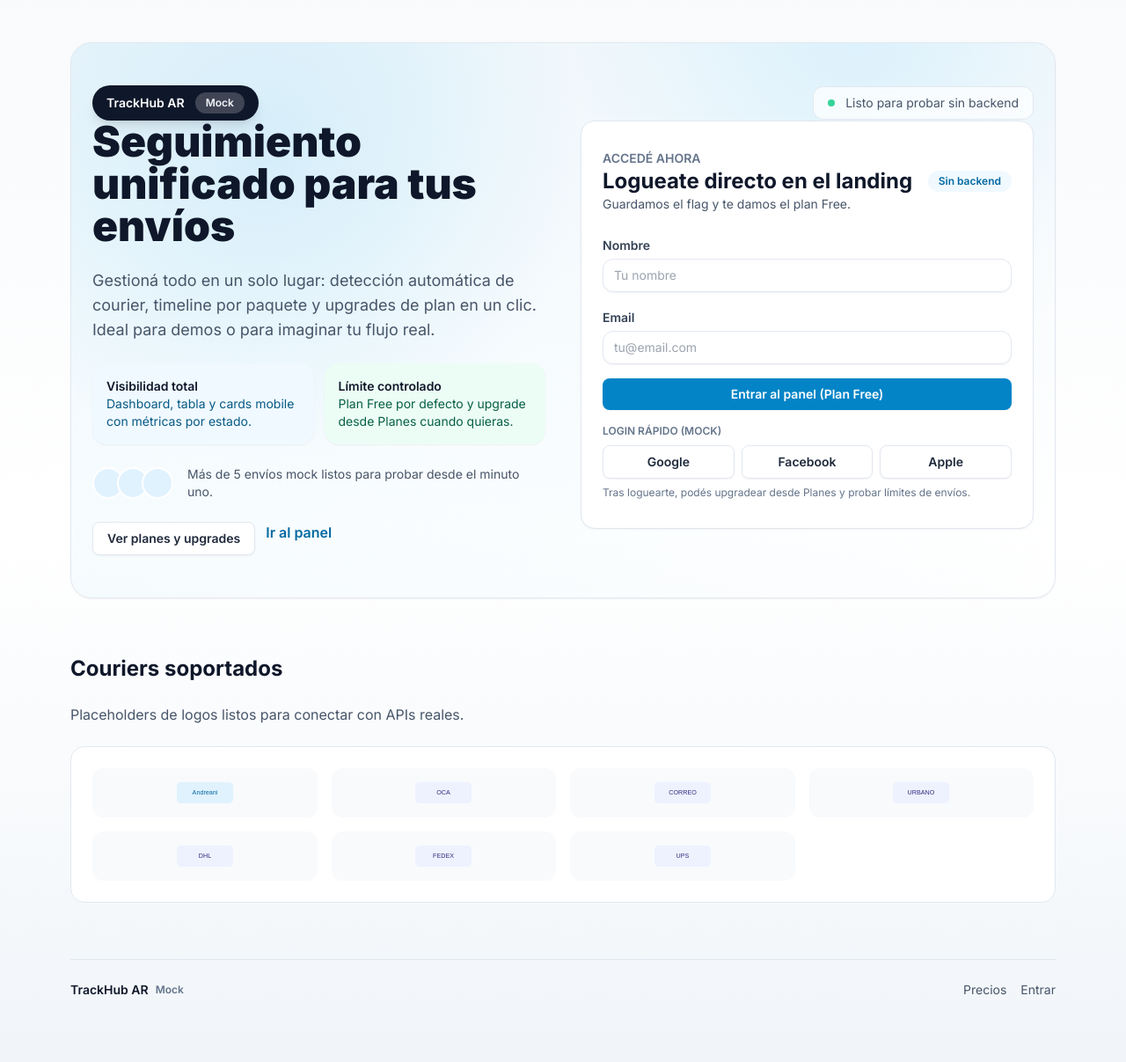
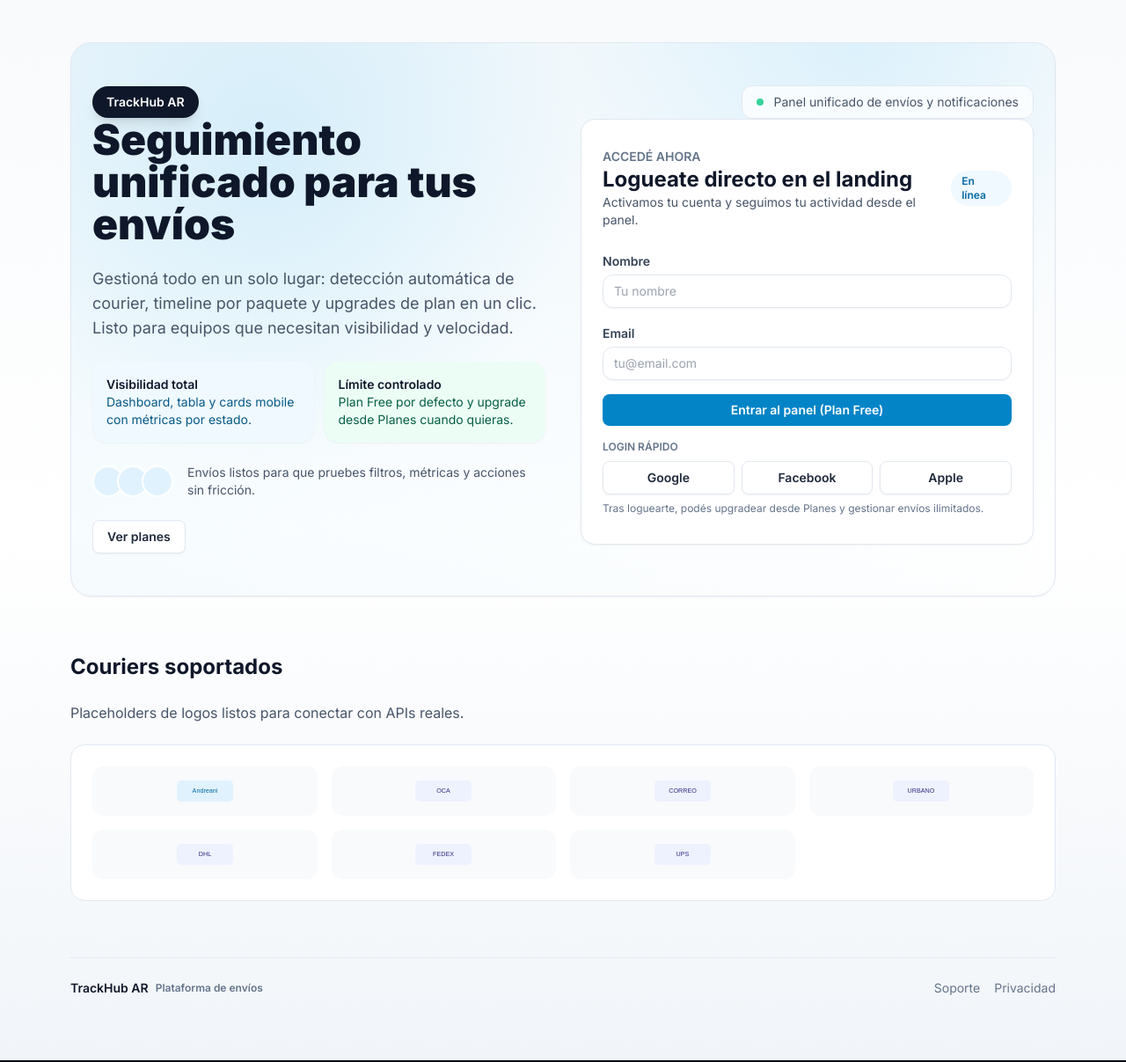
Before and after one commit to Mariano-Martinez/Proyecto-2, a Next.js app: page / in a window 1280 px wide. Shown: the whole page at 88% size. Built offline with nearby package versions, Linux system fonts and the light colour scheme.

Commit message:
Align auth to landing and remove mock messaging

```diff
--- a/src/app/auth/page.tsx
+++ b/src/app/auth/page.tsx
@@ -1,98 +1,14 @@
 'use client';
 
-import { useState } from 'react';
-import { setAuth, setPlan, getPlan, consumeRedirectPath } from '@/lib/storage';
-import { useRouter, useSearchParams } from 'next/navigation';
-import Link from 'next/link';
-import { Plan } from '@/lib/types';
+import { useEffect } from 'react';
+import { useRouter } from 'next/navigation';
 
 export default function AuthPage() {
-  const [mode, setMode] = useState<'login' | 'signup'>('login');
-  const searchParams = useSearchParams();
   const router = useRouter();
-  const next = searchParams.get('next') || '/dashboard';
 
-  const handleSubmit = (e: React.FormEvent<HTMLFormElement>) => {
-    e.preventDefault();
-    setAuth(true);
-    if (!getPlan()) setPlan(Plan.FREE);
-    const stored = consumeRedirectPath();
-    router.replace(stored || next);
-  };
+  useEffect(() => {
+    router.replace('/');
+  }, [router]);
 
-  const handleSocial = () => {
-    setAuth(true);
-    if (!getPlan()) setPlan(Plan.FREE);
-    const stored = consumeRedirectPath();
-    router.replace(stored || next);
-  };
-
-  return (
-    <main className="min-h-screen bg-slate-50">
-      <div className="mx-auto flex max-w-5xl flex-col gap-10 px-4 py-12 lg:flex-row lg:items-center lg:gap-16">
-        <div className="flex-1 space-y-4">
-          <p className="text-sm font-semibold text-sky-600">TrackHub AR</p>
-          <h1 className="text-4xl font-black text-slate-900">Accedé a tu panel</h1>
-          <p className="text-lg text-slate-600">
-            Este flujo es 100% mock: guardamos un flag en localStorage para navegar y probar el dashboard.
-          </p>
-          <div className="rounded-2xl border border-slate-200 bg-white p-4 text-sm text-slate-700">
-            Si venís desde pricing, respetamos tu plan elegido y te redirigimos al dashboard.
-          </div>
-        </div>
-        <div className="w-full max-w-md rounded-2xl border border-slate-200 bg-white p-6 shadow-sm">
-          <div className="flex gap-2 rounded-xl bg-slate-100 p-1">
-            <button
-              className={`flex-1 rounded-lg px-4 py-2 text-sm font-semibold ${
-                mode === 'login' ? 'bg-white text-slate-900 shadow-sm' : 'text-slate-500'
-              }`}
-              onClick={() => setMode('login')}
-            >
-              Iniciar sesión
-            </button>
-            <button
-              className={`flex-1 rounded-lg px-4 py-2 text-sm font-semibold ${
-                mode === 'signup' ? 'bg-white text-slate-900 shadow-sm' : 'text-slate-500'
-              }`}
-              onClick={() => setMode('signup')}
-            >
-              Crear cuenta
-            </button>
-          </div>
-
-          <form className="mt-6 space-y-4" onSubmit={handleSubmit}>
-            <div>
-              <label className="label">Email</label>
-              <input type="email" className="input mt-1" required placeholder="tu@email.com" />
-            </div>
-            <div>
-              <label className="label">Contraseña</label>
-              <input type="password" className="input mt-1" required placeholder="••••••••" />
-            </div>
-            <button type="submit" className="btn-primary w-full rounded-xl px-4 py-2">
-              {mode === 'login' ? 'Entrar' : 'Crear cuenta'}
-            </button>
-            <div className="grid gap-2 sm:grid-cols-3">
-              {['Google', 'Facebook', 'Apple'].map((provider) => (
-                <button
-                  key={provider}
-                  type="button"
-                  className="btn-secondary w-full rounded-xl px-4 py-2"
-                  onClick={handleSocial}
-                >
-                  {provider}
-                </button>
-              ))}
-            </div>
-            <p className="text-center text-sm text-slate-600">
-              ¿Todavía no sabés qué plan elegir?{' '}
-              <Link href="/pricing" className="font-semibold text-sky-600">
-                Ver precios
-              </Link>
-            </p>
-          </form>
-        </div>
-      </div>
-    </main>
-  );
+  return null;
 }
--- a/src/app/integrations/page.tsx
+++ b/src/app/integrations/page.tsx
@@ -9,7 +9,7 @@ import { ArrowUpRightIcon, LockClosedIcon } from '@heroicons/react/24/outline';
 
 const integrations = [
   { name: 'MercadoLibre', description: 'Sincronizá ventas e importá trackings.', plan: Plan.BUSINESS },
-  { name: 'Gmail', description: 'Detectamos códigos en tus emails. Mock.', plan: Plan.BUSINESS },
+  { name: 'Gmail', description: 'Detectamos códigos en tus emails y creamos envíos.', plan: Plan.BUSINESS },
   { name: 'Shopify', description: 'Próximamente, importación automática.', plan: Plan.BUSINESS },
 ];
 
@@ -26,9 +26,9 @@ export default function IntegrationsPage() {
         <main className="flex-1 px-4 pb-24 pt-6 lg:px-8 lg:pb-12">
           <div className="flex items-center justify-between">
             <div>
-              <p className="text-sm font-semibold text-sky-600">Integraciones (mock)</p>
+              <p className="text-sm font-semibold text-sky-600">Integraciones</p>
               <h1 className="text-3xl font-black text-slate-900">Conectá tus canales</h1>
-              <p className="text-sm text-slate-600">Disponibles en Business+. Todos los botones son UI.</p>
+              <p className="text-sm text-slate-600">Disponibles en Business+. Gestioná tus canales desde un solo panel.</p>
             </div>
             {plan !== Plan.BUSINESS && plan !== Plan.ENTERPRISE && (
               <a href="/pricing" className="btn-primary rounded-xl px-4 py-2">
--- a/src/app/page.tsx
+++ b/src/app/page.tsx
@@ -1,7 +1,6 @@
 'use client';
 
 import Link from 'next/link';
-import { PricingCard } from '@/components/PricingCard';
 import Image from 'next/image';
 import { Courier, Plan } from '@/lib/types';
 import { setAuth, setPlan, getPlan } from '@/lib/storage';
@@ -46,11 +45,10 @@ export default function HomePage() {
           <div className="flex flex-col gap-6 sm:flex-row sm:items-center sm:justify-between">
             <div className="inline-flex items-center gap-3 rounded-full bg-slate-900 px-4 py-2 text-white shadow-lg">
               <span className="text-sm font-semibold">TrackHub AR</span>
-              <span className="rounded-full bg-white/20 px-3 py-1 text-xs font-semibold text-slate-100">Mock</span>
             </div>
             <div className="flex items-center gap-3 rounded-xl border border-slate-200 bg-white/70 px-4 py-2 text-sm text-slate-600 backdrop-blur">
               <span className="h-2 w-2 rounded-full bg-emerald-400" />
-              Listo para probar sin backend
+              Panel unificado de envíos y notificaciones
             </div>
           </div>
           <div className="grid items-start gap-10 lg:grid-cols-2">
@@ -59,8 +57,8 @@ export default function HomePage() {
                 Seguimiento unificado para tus envíos
               </h1>
               <p className="text-lg text-slate-600">
-                Gestioná todo en un solo lugar: detección automática de courier, timeline por paquete y upgrades de
-                plan en un clic. Ideal para demos o para imaginar tu flujo real.
+                Gestioná todo en un solo lugar: detección automática de courier, timeline por paquete y upgrades de plan
+                en un clic. Listo para equipos que necesitan visibilidad y velocidad.
               </p>
               <div className="grid gap-3 md:grid-cols-2">
                 <div className="rounded-2xl bg-sky-50 p-4 text-sm text-sky-800 shadow-sm">
@@ -82,14 +80,11 @@ export default function HomePage() {
                     />
                   ))}
                 </div>
-                Más de 5 envíos mock listos para probar desde el minuto uno.
+                Envíos listos para que pruebes filtros, métricas y acciones sin fricción.
               </div>
               <div className="flex flex-wrap gap-3">
                 <Link href="/pricing" className="btn-secondary rounded-xl px-5 py-3 text-base">
-                  Ver planes y upgrades
-                </Link>
-                <Link href="/dashboard" className="btn-link text-base font-semibold text-sky-700">
-                  Ir al panel
+                  Ver planes
                 </Link>
               </div>
             </div>
@@ -99,9 +94,9 @@ export default function HomePage() {
                 <div>
                   <p className="text-sm font-semibold uppercase text-slate-500">Accedé ahora</p>
                   <h2 className="text-2xl font-bold text-slate-900">Logueate directo en el landing</h2>
-                  <p className="text-sm text-slate-600">Guardamos el flag y te damos el plan Free.</p>
+                  <p className="text-sm text-slate-600">Activamos tu cuenta y seguimos tu actividad desde el panel.</p>
                 </div>
-                <div className="rounded-full bg-sky-50 px-3 py-1 text-xs font-semibold text-sky-700">Sin backend</div>
+                <div className="rounded-full bg-sky-50 px-3 py-1 text-xs font-semibold text-sky-700">En línea</div>
               </div>
               <form className="mt-6 space-y-4" onSubmit={handleLogin}>
                 <div>
@@ -129,7 +124,7 @@ export default function HomePage() {
                 </button>
               </form>
               <div className="mt-4 space-y-2">
-                <p className="text-xs font-semibold uppercase text-slate-500">Login rápido (mock)</p>
+                <p className="text-xs font-semibold uppercase text-slate-500">Login rápido</p>
                 <div className="grid gap-2 sm:grid-cols-3">
                   <button
                     type="button"
@@ -154,7 +149,7 @@ export default function HomePage() {
                   </button>
                 </div>
                 <p className="text-xs text-slate-500">
-                  Tras loguearte, podés upgradear desde Planes y probar límites de envíos.
+                  Tras loguearte, podés upgradear desde Planes y gestionar envíos ilimitados.
                 </p>
               </div>
             </div>
@@ -176,15 +171,11 @@ export default function HomePage() {
         <footer className="flex flex-col gap-3 border-t border-slate-200 py-6 text-sm text-slate-600 sm:flex-row sm:items-center sm:justify-between">
           <div className="flex items-center gap-2 font-semibold text-slate-900">
             TrackHub AR
-            <span className="text-xs text-slate-500">Mock</span>
+            <span className="text-xs text-slate-500">Plataforma de envíos</span>
           </div>
-          <div className="flex gap-4">
-            <Link href="/pricing" className="hover:text-sky-600">
-              Precios
-            </Link>
-            <Link href="/auth" className="hover:text-sky-600">
-              Entrar
-            </Link>
+          <div className="flex gap-4 text-slate-500">
+            <span>Soporte</span>
+            <span>Privacidad</span>
           </div>
         </footer>
       </div>
--- a/src/app/settings/page.tsx
+++ b/src/app/settings/page.tsx
@@ -50,7 +50,7 @@ export default function SettingsPage() {
               <div className="flex items-center justify-between rounded-xl border border-slate-100 bg-slate-50 p-4">
                 <div>
                   <p className="text-sm font-semibold text-slate-900">Notificaciones</p>
-                  <p className="text-xs text-slate-500">Email y push (mock)</p>
+                  <p className="text-xs text-slate-500">Email y push</p>
                 </div>
                 <label className="inline-flex cursor-pointer items-center">
                   <input type="checkbox" className="sr-only" defaultChecked />
@@ -60,7 +60,7 @@ export default function SettingsPage() {
               <div className="flex items-center justify-between rounded-xl border border-slate-100 bg-slate-50 p-4">
                 <div>
                   <p className="text-sm font-semibold text-slate-900">Tema</p>
-                  <p className="text-xs text-slate-500">Claro/Oscuro (mock)</p>
+                  <p className="text-xs text-slate-500">Claro/Oscuro</p>
                 </div>
                 <button
                   onClick={() => setTheme(theme === 'light' ? 'dark' : 'light')}
--- a/src/components/Sidebar.tsx
+++ b/src/components/Sidebar.tsx
@@ -39,8 +39,8 @@ export const Sidebar = () => {
         })}
       </nav>
       <div className="rounded-xl bg-slate-50 p-4 text-sm text-slate-700">
-        <p className="font-semibold text-slate-900">Mock activo</p>
-        <p className="mt-1 text-slate-600">Datos locales en tu navegador. Perfecto para demos.</p>
+        <p className="font-semibold text-slate-900">Sesión activa</p>
+        <p className="mt-1 text-slate-600">Gestioná tus envíos y upgrades desde el panel.</p>
       </div>
     </aside>
   );
```
Also changed, not shown: src/app/pricing/page.tsx (+7 -7 lines).
